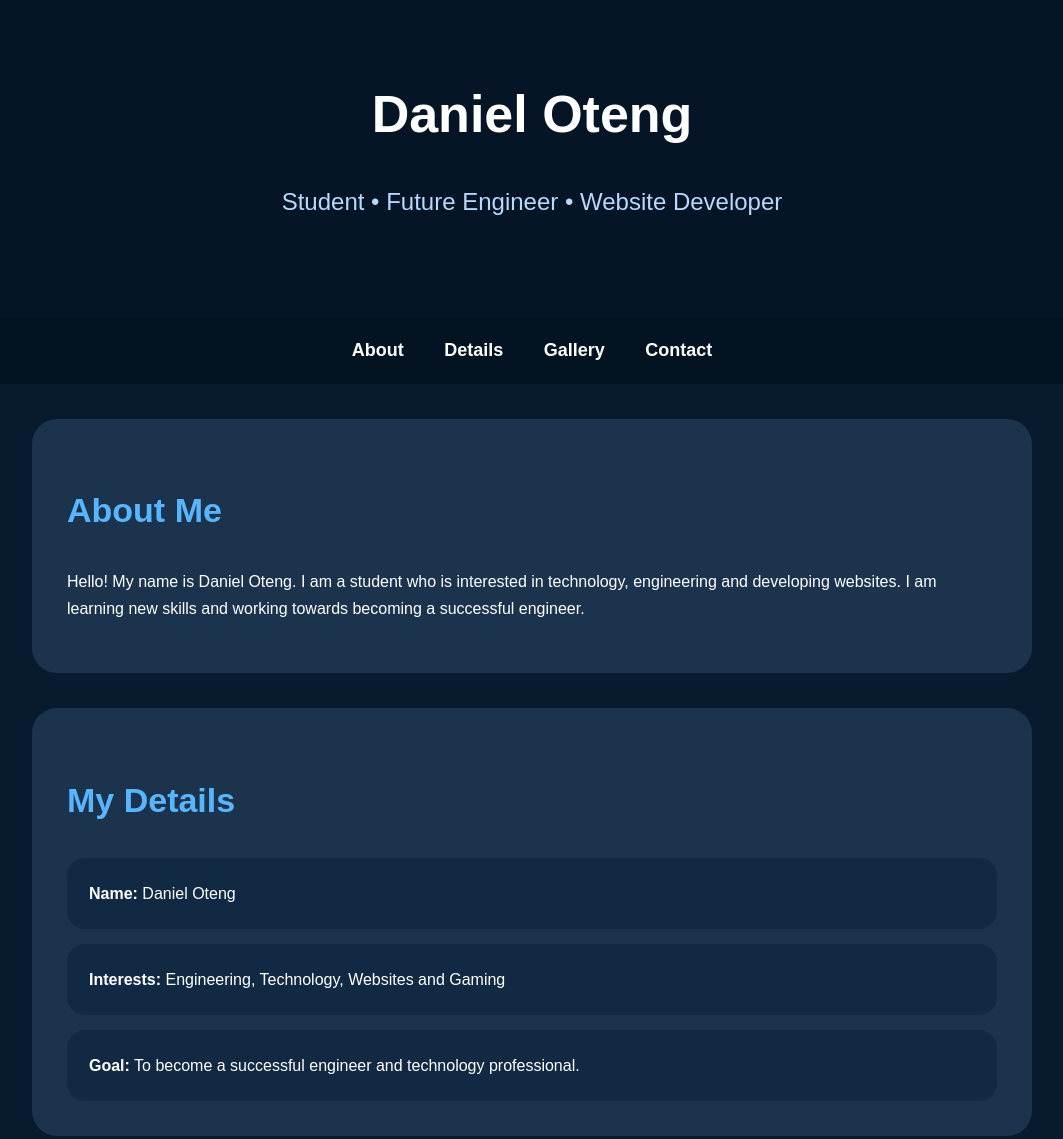
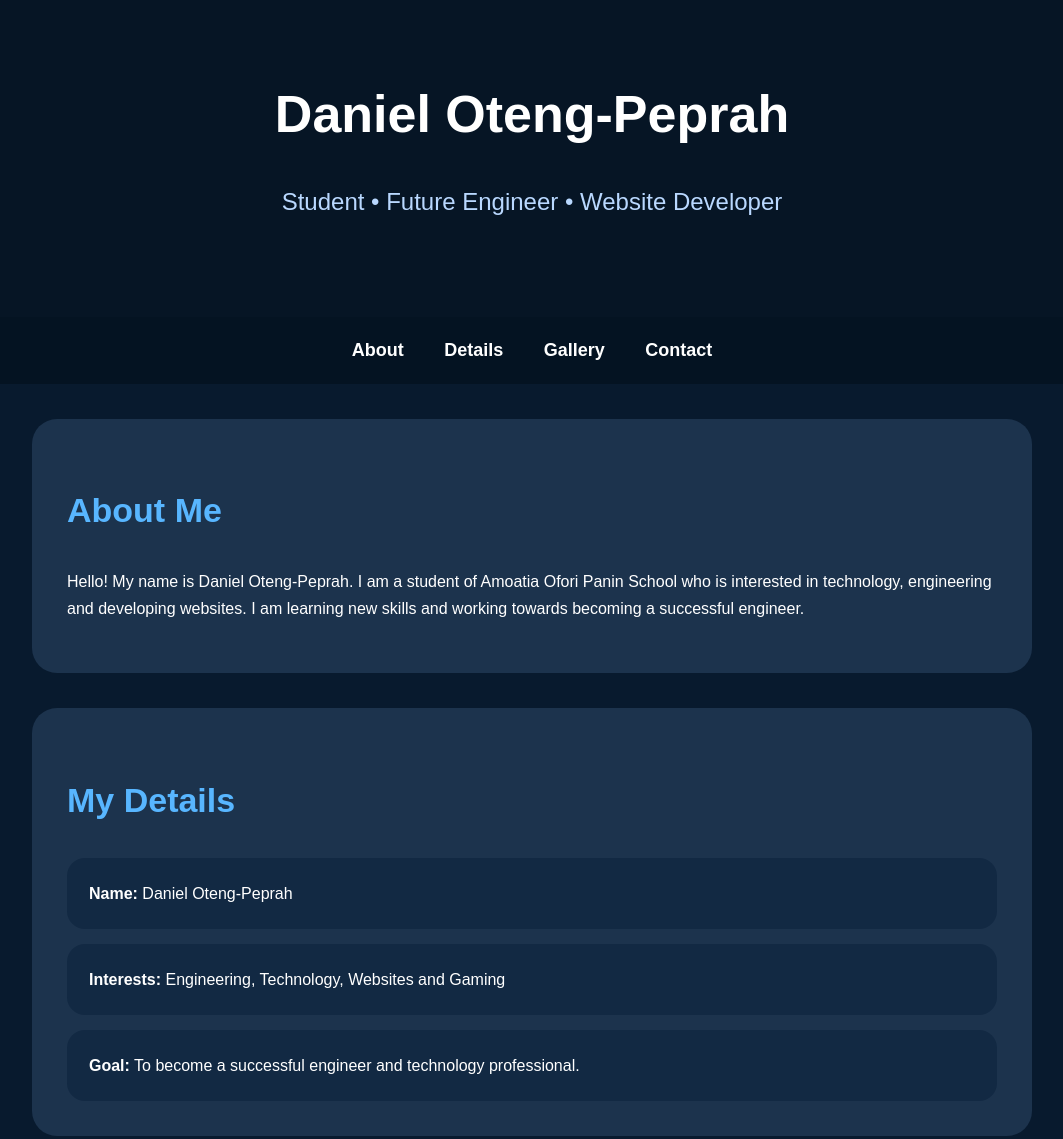
Before and after one commit to danieloteng570-spec/daniel_oteng.github.io, a plain HTML site: page index.html in a window 1280 px wide. Shown: the top 1139 px of the page, without its empty margins (108-1171 px from the left). Drawn offline with Linux system fonts and the light colour scheme.

Commit message:
Update index.html
My name is Daniel,a student of Amoatia ofori panin school who is interested in developing websites

```diff
--- a/index.html
+++ b/index.html
@@ -24,7 +24,7 @@ footer{text-align:center;padding:35px;background:#061525;margin-top:40px}
 <body>
 
 <header>
-<h1>Daniel Oteng</h1>
+<h1>Daniel Oteng-Peprah</h1>
 <p>Student • Future Engineer • Website Developer</p>
 </header>
 
@@ -37,12 +37,12 @@ footer{text-align:center;padding:35px;background:#061525;margin-top:40px}
 
 <section id="about">
 <h2>About Me</h2>
-<p>Hello! My name is Daniel Oteng. I am a student who is interested in technology, engineering and developing websites. I am learning new skills and working towards becoming a successful engineer.</p>
+<p>Hello! My name is Daniel Oteng-Peprah. I am a student of Amoatia Ofori Panin School who is interested in technology, engineering and developing websites. I am learning new skills and working towards becoming a successful engineer.</p>
 </section>
 
 <section id="details">
 <h2>My Details</h2>
-<div class="card"><b>Name:</b> Daniel Oteng</div>
+<div class="card"><b>Name:</b> Daniel Oteng-Peprah</div>
 <div class="card"><b>Interests:</b> Engineering, Technology, Websites and Gaming</div>
 <div class="card"><b>Goal:</b> To become a successful engineer and technology professional.</div>
 </section>
```
